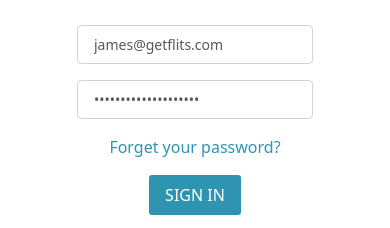
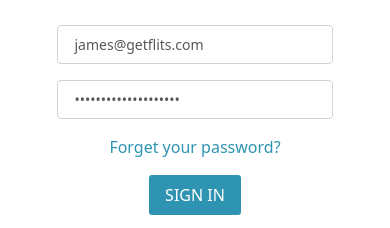
Before and after one commit to Dhruvilbhojani/Wishlist_feature-Flits_Internship, a website: page login.html in a window 390 px wide. Shown: the part 590-818 px from the top of the page. Drawn offline with nearby package versions, Linux system fonts and the light colour scheme.

Commit message:
Add files via upload

```diff
--- a/style.css
+++ b/style.css
@@ -101,11 +101,18 @@
 .loginEmail,
 .loginPass {
   border: lightgray 1px solid;
-  width: calc(100vw-0vh);
+  width: 50%;
   font-size: 14px;
   color: #585858;
 }
 
-.socialLogin{
+@media (max-width: 500px) {
+  .loginEmail,
+  .loginPass {
+    width: 90%;
+  }
+}
+
+.socialLogin {
   max-width: 100px;
 }
```
